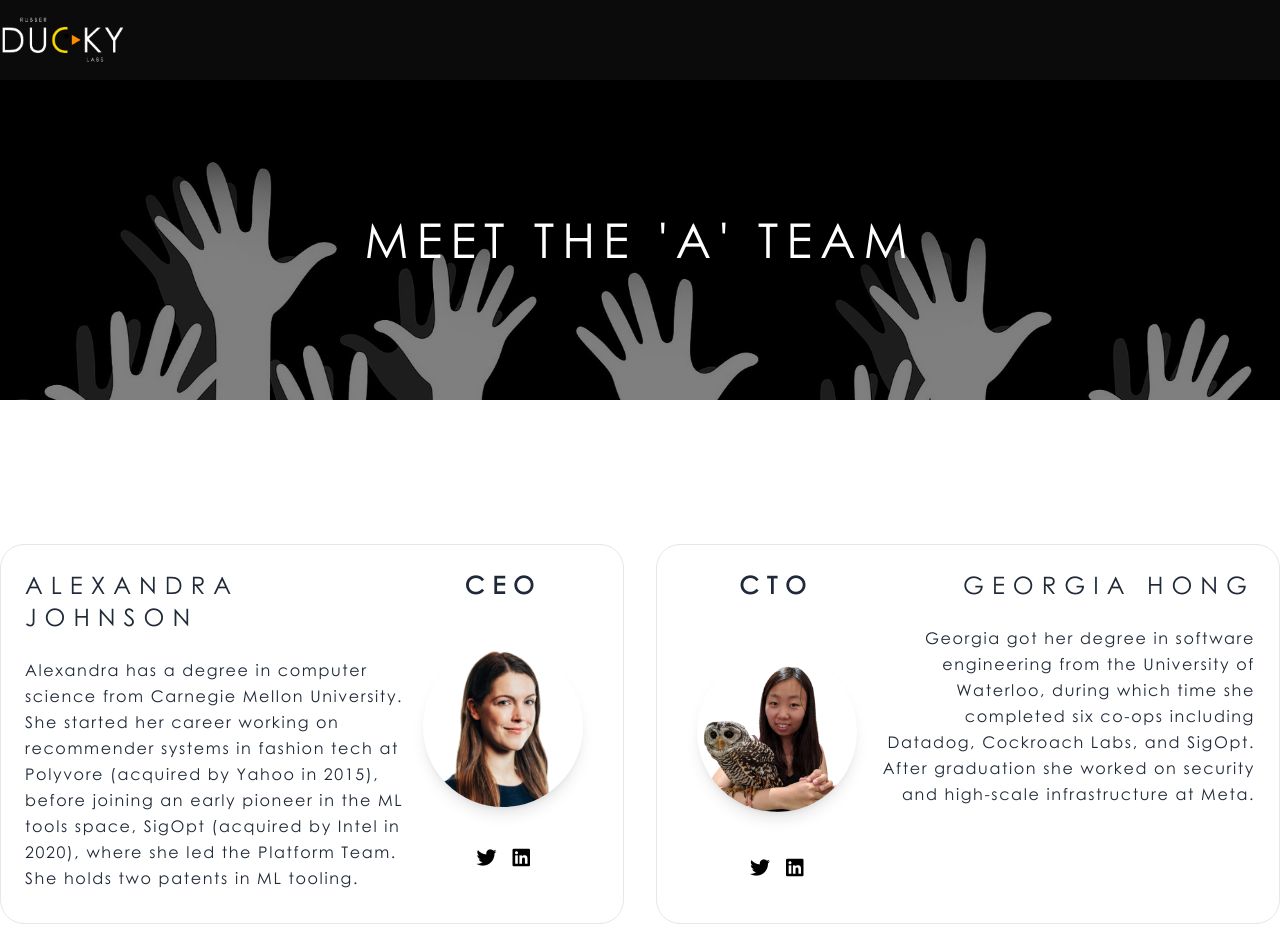
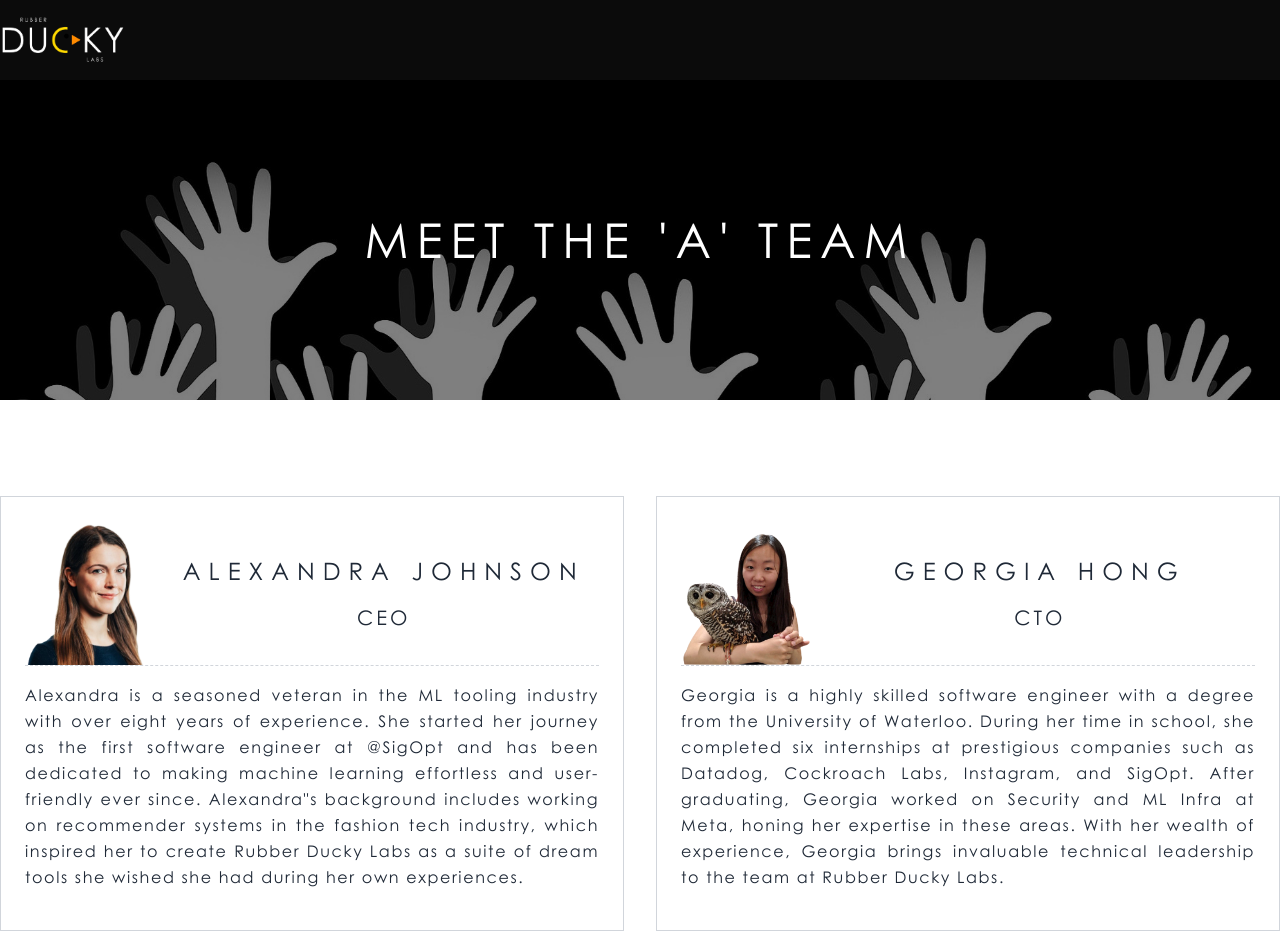
Before and after one commit to wwangwe/rubber-ducky-labs, a React (Vite) app: page /team in a window 1280 px wide. Shown: the top 952 px of the page. Built offline with nearby package versions, Linux system fonts and the light colour scheme.

Commit message:
Design team cards

```diff
--- a/src/pages/Team.jsx
+++ b/src/pages/Team.jsx
@@ -1,46 +1,59 @@
-import React from 'react'
+import React from "react"
 
-import { Header } from '../components'
-import { alexandria, georgia, hands } from '../assets'
+import { Header } from "../components"
+import { alexandria, georgia, hands } from "../assets"
 
 export const Team = () => {
   return (
     <>
       <Header title="Meet the 'A' Team" image={hands} />
-      <section className='py-32'>
+      <section className="py-20">
         <div className="grid md:grid-cols-2 grid-cols-1 md:gap-8 container mx-auto">
-          <div className="flex border rounded-3xl  py-4 px-6">
+          <div className="flex flex-wrap border border-gray-300 p-6">
 
-            <div className="w-2/3">
-              <h4 className='pb-4'>Alexandra Johnson</h4>
-              <p>
-                Alexandra has a degree in computer science from Carnegie Mellon University. She started her career working on recommender systems in fashion tech at Polyvore (acquired by Yahoo in 2015), before joining an early pioneer in the ML tools space, SigOpt (acquired by Intel in 2020), where she led the Platform Team. She holds two patents in ML tooling.
-              </p>
+            <div className="w-full flex flex-wrap justify-center items-center border-b border-dashed border-gray-300">
+              <div className="w-3/12">
+                <img src={alexandria} alt="Alexandria" className="w-40" />
+              </div>
+              <div className="w-9/12">
+                <div className="flex flex-wrap text-center">
+                  <h4 className="w-full">Alexandra Johnson</h4>
+                  <div className="w-full">
+                    <div className="flex flex-wrap justify-center items-center">
+                      <h5>CEO</h5>
+                    </div>
+                  </div>
+                </div>
+              </div>
             </div>
 
-            <div className="w-1/3 flex flex-wrap justify-center">
-              <h4 className='w-full text-center font-bold'>CEO</h4>
-              <img src={alexandria} draggable={false} alt="Alexandria" className='w-40 h-40 rounded-full shadow-lg' />
-              <div className="w-full flex justify-center">
-                <a href="#" className="mx-2"><i className="fa-brands fa-twitter fa-lg"></i></a>
-                <a href="#" className="mx-2"><i className="fa-brands fa-linkedin fa-lg"></i></a>
+            <div className="w-full mt-4">
+              <p className="text-justify">
+                Alexandra is a seasoned veteran in the ML tooling industry with over eight years of experience. She started her journey as the first software engineer at @SigOpt and has been dedicated to making machine learning effortless and user-friendly ever since. Alexandra"s background includes working on recommender systems in the fashion tech industry, which inspired her to create Rubber Ducky Labs as a suite of dream tools she wished she had during her own experiences.              </p>
+            </div>
+          </div>
+
+          <div className="flex flex-wrap border border-gray-300 p-6">
+
+            <div className="w-full flex flex-wrap justify-center items-center border-b border-dashed border-gray-300">
+              <div className="w-3/12">
+                <img src={georgia} alt="Georgia" className="w-40" />
+              </div>
+              <div className="w-9/12">
+                <div className="flex flex-wrap text-center">
+                  <h4 className="w-full">Georgia Hong</h4>
+                  <div className="w-full">
+                    <div className="flex flex-wrap justify-center items-center">
+                      <h5>CTO</h5>
+                    </div>
+                  </div>
+                </div>
               </div>
             </div>
-          </div>
-          <div className="flex border rounded-3xl py-4 px-6">
-            <div className="w-1/3 flex flex-wrap justify-center gap-4">
-              <h4 className='w-full text-center font-bold'>CTO</h4>
-              <img src={georgia} draggable={false} alt="Alexandria" className='w-40 h-40 rounded-full shadow-lg' />
-              <div className="w-full flex justify-center">
-                <a href="#" className="mx-2"><i className="fa-brands fa-twitter fa-lg"></i></a>
-                <a href="#" className="mx-2"><i className="fa-brands fa-linkedin fa-lg"></i></a>
-              </div>
-            </div>
-            <div className="w-2/3 text-right">
-              <h4 className='pb-4'>Georgia Hong</h4>
-              <p>
-                Georgia got her degree in software engineering from the University of Waterloo, during which time she completed six co-ops including Datadog, Cockroach Labs, and SigOpt. After graduation she worked on security and high-scale infrastructure at Meta.
-              </p>
+
+            <div className="w-full mt-4">
+              <p className="text-justify">
+                Georgia is a highly skilled software engineer with a degree from the University of Waterloo. During her time in school, she completed six internships at prestigious companies such as Datadog, Cockroach Labs, Instagram, and SigOpt. After graduating, Georgia worked on Security and ML Infra at Meta, honing her expertise in these areas. With her wealth of experience, Georgia brings invaluable technical leadership to the team at Rubber Ducky Labs.              </p>
             </div>
           </div>
         </div>
```
